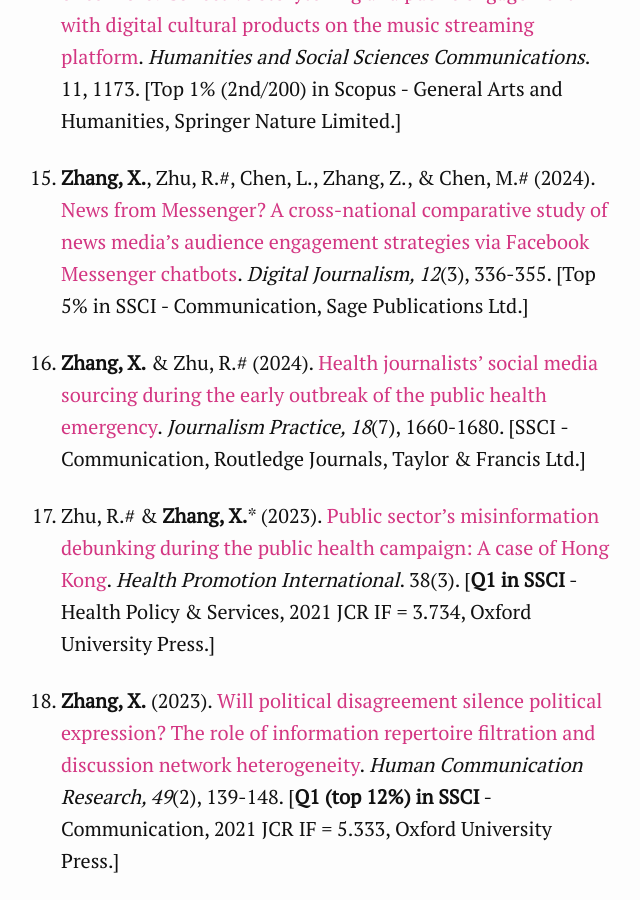
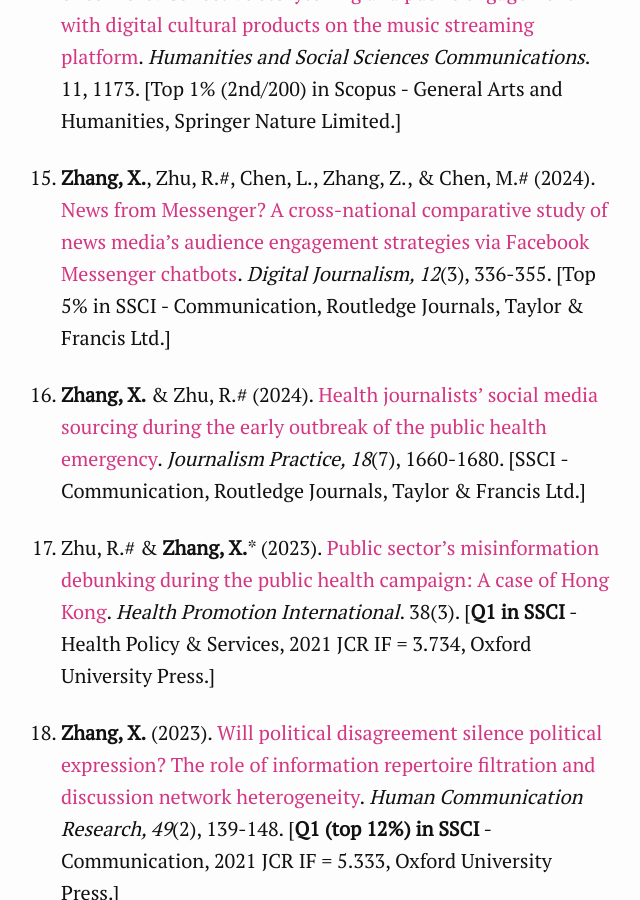
Before and after one commit to xzzhang2/xzzhang2.github.io, a Jekyll site: the page built from pages/pubs.md, in a window 1280 px wide and 900 px high, scrolled down 3233 px. Shown: the whole window, without its empty margins (329-969 px from the left). Built offline with Jekyll 4.4.1, drawn with Linux system fonts in a browser that asks for light colours.

Commit message:
update info

```diff
--- a/pages/pubs.md
+++ b/pages/pubs.md
@@ -50,7 +50,7 @@ description: Xinzhi Zhang's publications
 
 14. Wang, C.-J., **Zhang, X.**\*, Gou, Z.\#, & Wu, Y.\# (2024). [Yesterday once more: Collective storytelling and public engagement with digital cultural products on the music streaming platform](https://www.nature.com/articles/s41599-024-03636-8). *Humanities and Social Sciences Communications*. 11, 1173. [Top 1% (2nd/200) in Scopus - General Arts and Humanities, Springer Nature Limited.]
 
-15. **Zhang, X.**, Zhu, R.\#, Chen, L., Zhang, Z., & Chen, M.\# (2024). [News from Messenger? A cross-national comparative study of news media’s audience engagement strategies via Facebook Messenger chatbots](https://www.tandfonline.com/doi/full/10.1080/21670811.2022.2145329). *Digital Journalism, 12*(3), 336-355. [Top 5% in SSCI - Communication, Sage Publications Ltd.]
+15. **Zhang, X.**, Zhu, R.\#, Chen, L., Zhang, Z., & Chen, M.\# (2024). [News from Messenger? A cross-national comparative study of news media’s audience engagement strategies via Facebook Messenger chatbots](https://www.tandfonline.com/doi/full/10.1080/21670811.2022.2145329). *Digital Journalism, 12*(3), 336-355. [Top 5% in SSCI - Communication, Routledge Journals, Taylor & Francis Ltd.]
 
 16. **Zhang, X.** & Zhu, R.\# (2024). [Health journalists’ social media sourcing during the early outbreak of the public health emergency](https://www.tandfonline.com/doi/full/10.1080/17512786.2022.2110927). *Journalism Practice, 18*(7), 1660-1680. [SSCI - Communication, Routledge Journals, Taylor & Francis Ltd.]
 
```
